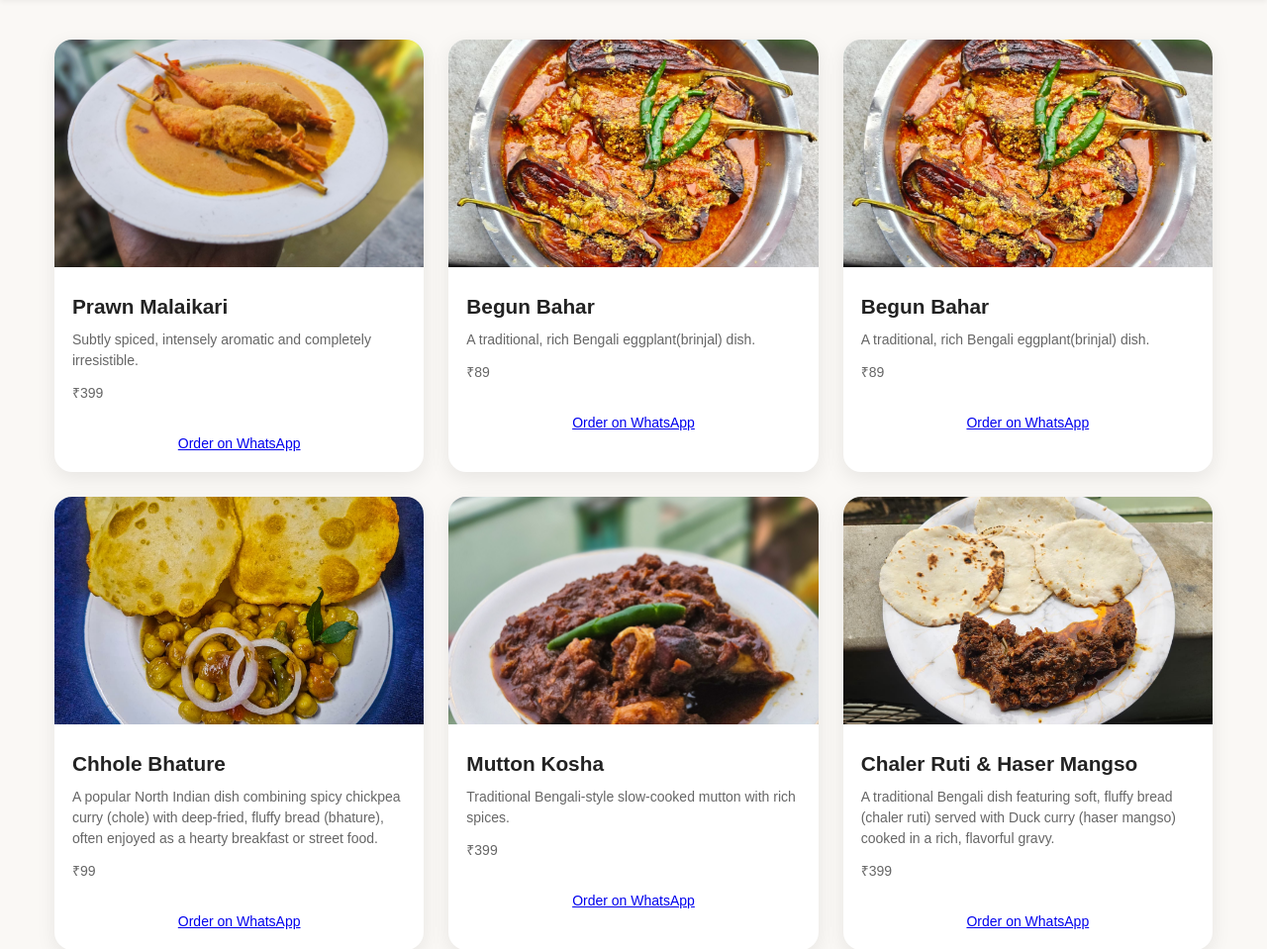
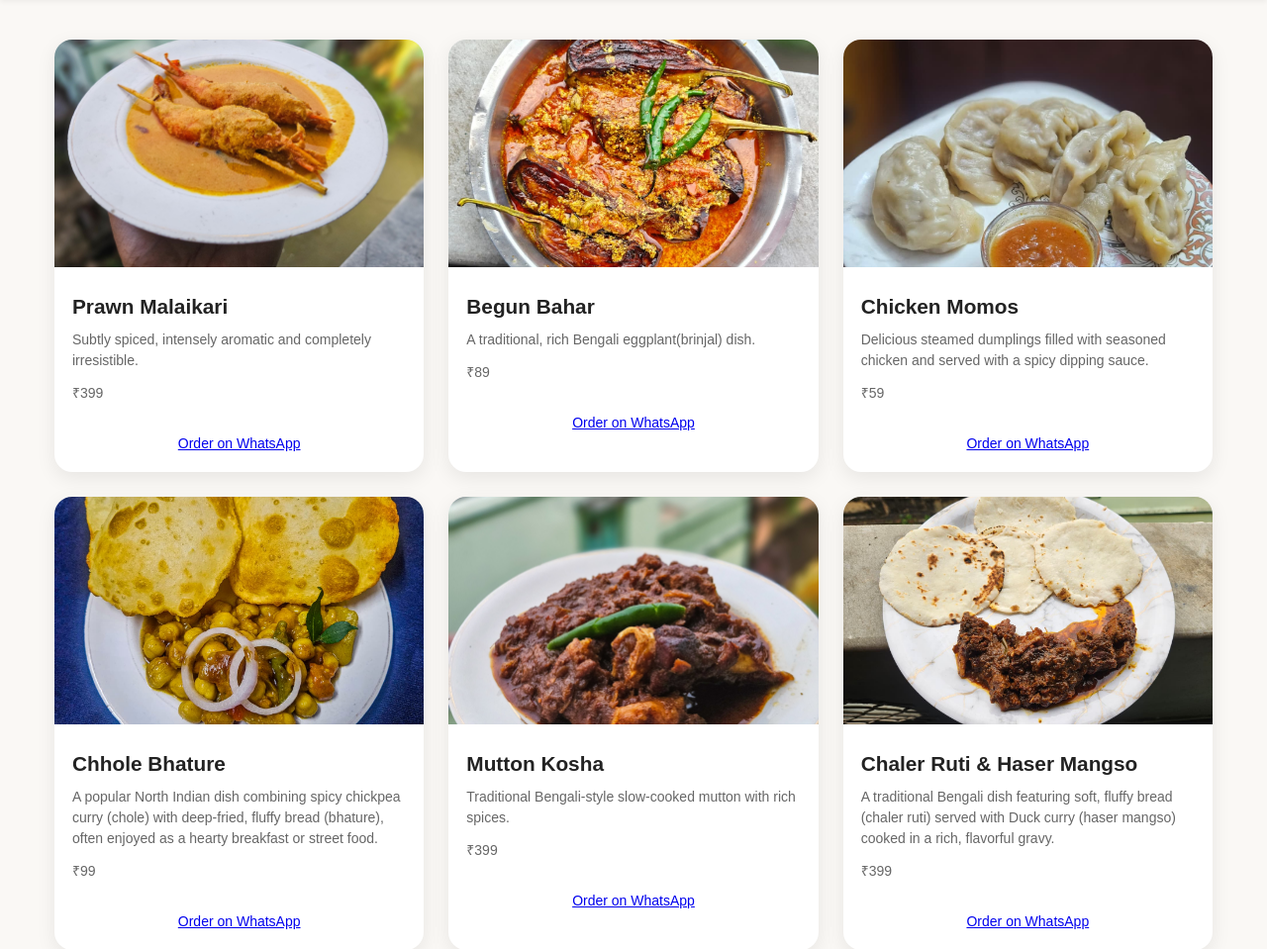
Before and after one commit to GitBrishti/cloud-kitchen, a Flask app: page /menu in a window 1280 px wide. Shown: the part 226-1185 px from the top of the page at 99% size. Run offline with Flask 3, Linux system fonts and the light colour scheme.

Commit message:
updated website design update has im mm

```diff
--- a/templates/index.html
+++ b/templates/index.html
@@ -5,7 +5,7 @@
     <meta name="viewport" content="width=device-width, initial-scale=1.0">
     <title>Bandana's Kitchen</title>
 
-    <link rel="icon" type="image/png" href="{{ url_for('static', filename='images/fabicon.png') }}">
+    <link rel="icon" type="image/png" href="{{ url_for('static', filename='images/favicon.png') }}?v=1">
 
     <link rel="stylesheet"
           href="{{ url_for('static', filename='css/style.css') }}">
--- a/templates/menu.html
+++ b/templates/menu.html
@@ -60,14 +60,14 @@
     </div>
 
      <div class="card">
-        <img src="{{ url_for('static', filename='images/begunbahar.jpg') }}" alt="Begun Bahar">
-        <h3>Begun Bahar</h3>
+        <img src="{{ url_for('static', filename='images/momo.jpg') }}" alt="Chicken Momos">
+        <h3>Chicken Momos</h3>
 
         <p class="description">
-        A traditional, rich Bengali eggplant(brinjal) dish.
+        Delicious steamed dumplings filled with seasoned chicken and served with a spicy dipping sauce.
         </p>
 
-        <p class="price">₹89</p>
+        <p class="price">₹59</p>
 
          <a href="https://wa.me/9432162614?text=Hello%20I%20want%20to%20order"
             class="order-btn">
```
Also changed, not shown: static/images/fabicon.png (deleted), static/images/favicon.png (added).
